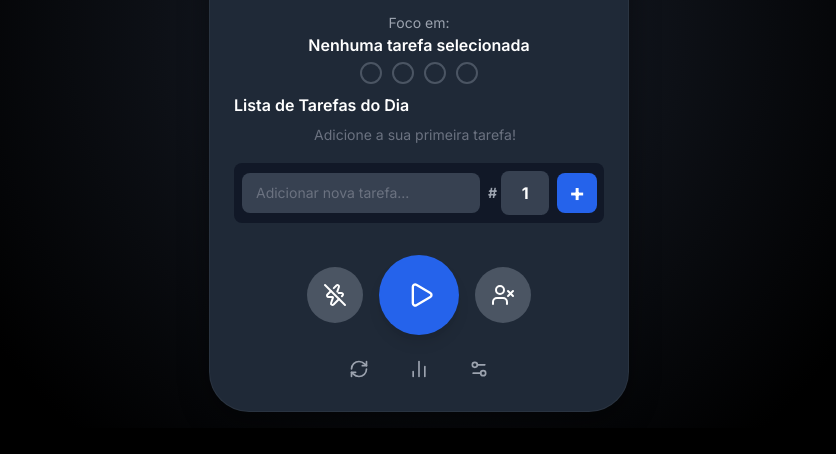
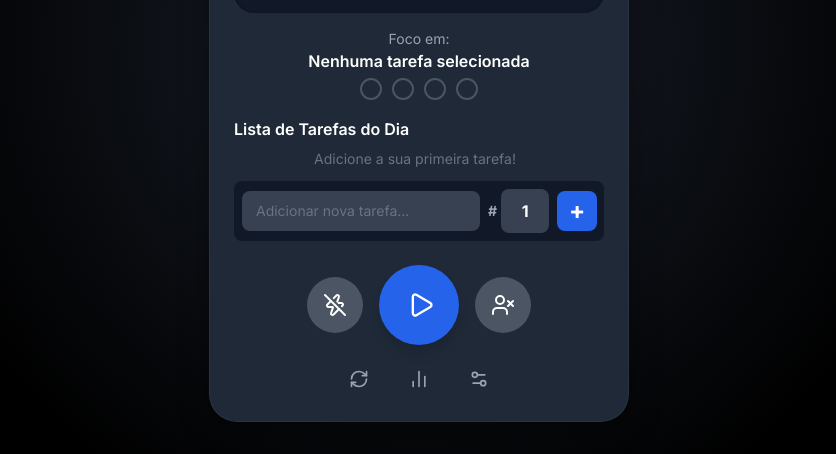
Before and after one commit to jonatas07rocha/pomodoro, a plain HTML site: page docs/index.html in a window 1280 px wide. Shown: the part 372-826 px from the top of the page, without its empty margins (221-1057 px from the left). Before the commit the page ends 800 px from the top, so only its background shows below. Drawn offline with nearby package versions, Linux system fonts and the light colour scheme.

Commit message:
Update index.html

```diff
--- a/docs/index.html
+++ b/docs/index.html
@@ -21,33 +21,37 @@
     <!-- Favicon -->
     <link id="favicon" rel="icon" href="icon-192x192.png" type="image/png">
     <style>
+        /* AJUSTE APLICADO: Oculta a barra de rolagem para uma experiência mais nativa */
+        body::-webkit-scrollbar {
+            display: none;
+        }
+        html {
+           scrollbar-width: none; /* Para Firefox */
+        }
+
+        /* AJUSTE APLICADO: Body agora permite rolagem e tem padding vertical para respiro */
         body {
             font-family: 'Inter', sans-serif;
             background-color: #000000;
             background-image: radial-gradient(circle at center, #1a202c 0%, #000000 70%);
-            display: flex;
-            justify-content: center;
-            align-items: center;
-            min-height: 100vh;
             margin: 0;
-            padding: 1rem;
+            padding: 2rem 1rem; /* Espaçamento para a "concha" não colar nas bordas */
             box-sizing: border-box;
             -webkit-tap-highlight-color: transparent;
         }
 
+        /* AJUSTE APLICADO: Removido o layout flex fixo. A altura agora é automática, baseada no conteúdo. */
         .device-shell {
             background-color: #1F2937;
-            border-radius: 2.5rem;
+            border-radius: 1.75rem;
             border: 1px solid rgba(255, 255, 255, 0.05);
             padding: 1.5rem;
-            display: flex;
-            flex-direction: column;
             color: #D1D5DB;
             width: 100%;
             max-width: 420px;
             box-shadow: 0 10px 30px rgba(0,0,0,0.4);
-            height: calc(100vh - 2rem);
-            max-height: 850px;
+            margin: 0 auto; /* Garante o centramento horizontal */
+            box-sizing: border-box;
         }
 
         .timer-panel {
@@ -148,6 +152,8 @@
             </button>
         </header>
 
+        <!-- CONTEÚDO PRINCIPAL -->
+        <main>
             <!-- PAINEL DO TIMER -->
             <div class="timer-panel">
                 <div class="relative w-56 h-56 mx-auto">
@@ -162,16 +168,16 @@
             </div>
 
             <!-- TAREFA ATUAL E CICLOS -->
-        <div class="text-center mb-2">
+            <div class="text-center mb-4">
                 <p class="text-gray-400 text-sm">Foco em:</p>
                 <p id="current-task-display" class="text-white font-semibold text-base truncate">Nenhuma tarefa selecionada</p>
                 <div id="pomodoro-cycles" class="flex justify-center items-center space-x-2 mt-1 h-6"></div>
             </div>
 
             <!-- LISTA DE TAREFAS -->
-        <div class="flex-grow flex flex-col min-h-0 mb-4">
+            <div class="flex flex-col min-h-0 mb-4">
                 <h2 class="text-base font-semibold text-white mb-2">Lista de Tarefas do Dia</h2>
-            <div id="task-list" class="space-y-2 flex-grow overflow-y-auto pr-2"></div>
+                <div id="task-list" class="space-y-2 flex-grow pr-2"></div>
                 <!-- FORMULÁRIO DE ADIÇÃO DE TAREFA -->
                 <div class="flex mt-3 space-x-2 items-center bg-gray-900 p-2 rounded-lg">
                     <input type="text" id="new-task-input" class="flex-grow bg-gray-700 text-white placeholder-gray-500 rounded-lg px-3 py-2 text-sm border-2 border-transparent focus:border-blue-500 focus:outline-none" placeholder="Adicionar nova tarefa...">
@@ -182,9 +188,12 @@
                     <button id="add-task-btn" class="bg-blue-600 hover:bg-blue-700 text-white font-bold w-10 h-10 rounded-lg transition-colors text-2xl flex-shrink-0 flex items-center justify-center">+</button>
                 </div>
             </div>
+        </main>
 
-        <!-- CONTROLES -->
-        <div class="flex flex-col items-center space-y-4 mt-4">
+        <!-- RODAPÉ -->
+        <footer class="mt-auto pt-2">
+            <!-- AJUSTE APLICADO: Espaçamento vertical (space-y-4) aumentado para dar mais respiro aos botões -->
+            <div class="flex flex-col items-center space-y-4">
                 <!-- CONTROLES PRINCIPAIS -->
                 <div id="player-controls" class="flex items-center justify-center space-x-4">
                     <button id="internal-interrupt-btn" class="bg-gray-600 hover:bg-gray-700 text-white p-4 rounded-full transition-colors transform hover:scale-110" title="Registrar Interrupção Interna">
@@ -209,6 +218,7 @@
                     </button>
                 </div>
             </div>
+        </footer>
     </div>
 
     <!-- MODAIS -->
```
Lines whose indentation alone changed are shown as unchanged.
